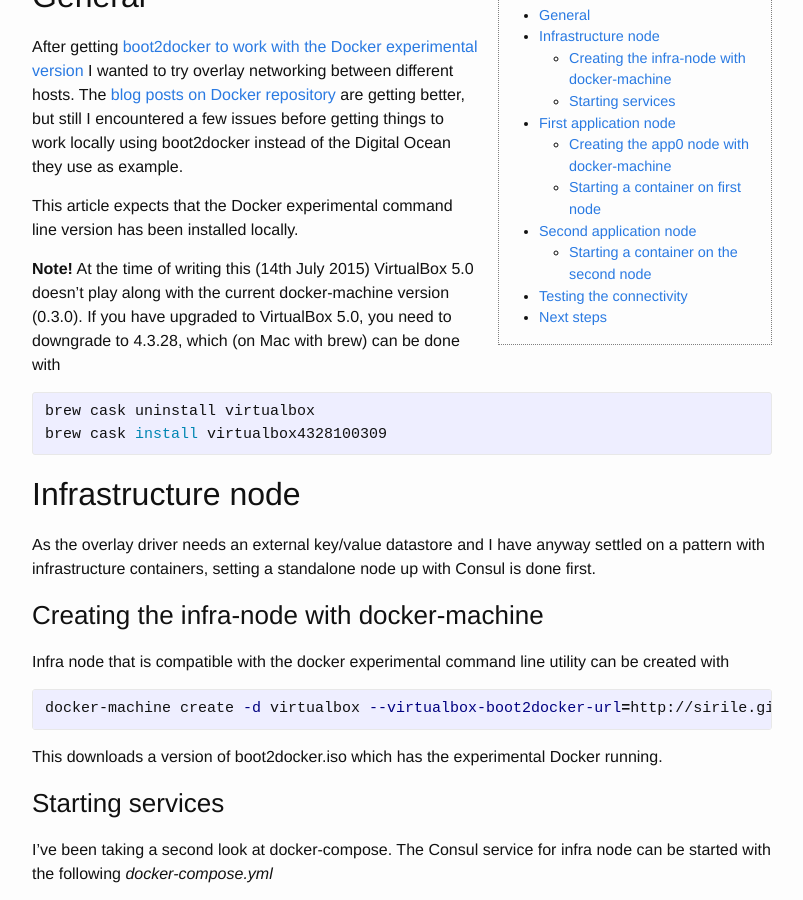
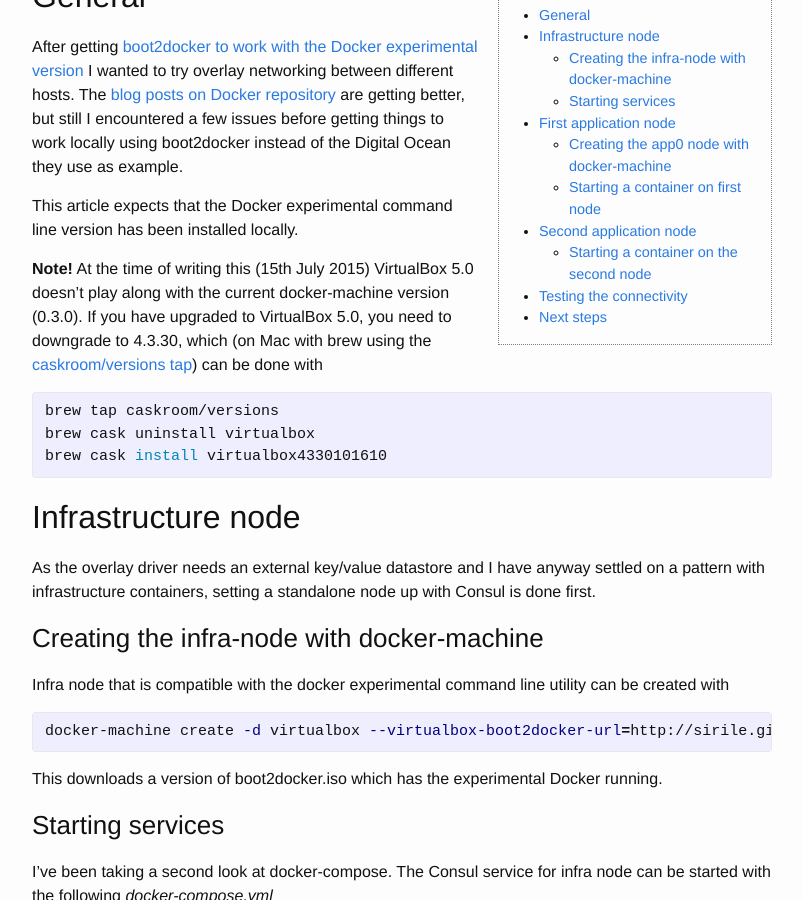
Before and after one commit to SirIle/sirile.github.io, a Jekyll site: the page built from _posts/2015-07-14-docker-multihost-networking-using-overlay-driver-with-docker-machine-and-boot2docker.markdown, in a window 1280 px wide and 900 px high, scrolled down 312 px. Shown: the whole window, without its empty margins (238-1041 px from the left). Built offline with Jekyll 4.4.1, drawn with Linux system fonts in a browser that asks for light colours; nearby versions of some CDN libraries.

Commit message:
Updated information about downgrading VirtualBox.

```diff
--- a/_posts/2015-07-14-docker-multihost-networking-using-overlay-driver-with-docker-machine-and-boot2docker.markdown
+++ b/_posts/2015-07-14-docker-multihost-networking-using-overlay-driver-with-docker-machine-and-boot2docker.markdown
@@ -19,11 +19,12 @@ After getting [boot2docker to work with the Docker experimental version]({% post
 
 This article expects that the Docker experimental command line version has been installed locally.
 
-**Note!** At the time of writing this (14th July 2015) VirtualBox 5.0 doesn't play along with the current docker-machine version (0.3.0). If you have upgraded to VirtualBox 5.0, you need to downgrade to 4.3.28, which (on Mac with brew) can be done with
+**Note!** At the time of writing this (15th July 2015) VirtualBox 5.0 doesn't play along with the current docker-machine version (0.3.0). If you have upgraded to VirtualBox 5.0, you need to downgrade to 4.3.30, which (on Mac with brew using the [caskroom/versions tap](https://github.com/caskroom/homebrew-cask/blob/master/USAGE.md#additional-taps-optional)) can be done with
 
 {% highlight bash %}
+brew tap caskroom/versions
 brew cask uninstall virtualbox
-brew cask install virtualbox4328100309
+brew cask install virtualbox4330101610
 {% endhighlight %}
 
 ## Infrastructure node
--- a/_posts/2015-07-15-docker-swarm-and-experimental-multihost-networking-with-docker-machine-and-boot2docker.markdown
+++ b/_posts/2015-07-15-docker-swarm-and-experimental-multihost-networking-with-docker-machine-and-boot2docker.markdown
@@ -23,12 +23,12 @@ The idea is that first you create a node for running Consul and then a swarm mas
 
 In this article I follow the steps that are described in Docker's blog and note the differences when running the example locally. I won't be detailing the use of Docker Compose here as it is exactly the same as in the original article.
 
-**Note!** At the time of writing this (15th July 2015) VirtualBox 5.0 doesn't play along with the current docker-machine version (0.3.0). If you have upgraded to VirtualBox 5.0, you need to downgrade to 4.3.28, which (on Mac with brew using the [caskroom/versions tap](https://github.com/caskroom/homebrew-cask/blob/master/USAGE.md#additional-taps-optional)) can be done with
+**Note!** At the time of writing this (15th July 2015) VirtualBox 5.0 doesn't play along with the current docker-machine version (0.3.0). If you have upgraded to VirtualBox 5.0, you need to downgrade to 4.3.30, which (on Mac with brew using the [caskroom/versions tap](https://github.com/caskroom/homebrew-cask/blob/master/USAGE.md#additional-taps-optional)) can be done with
 
 {% highlight bash %}
 brew tap caskroom/versions
 brew cask uninstall virtualbox
-brew cask install virtualbox4328100309
+brew cask install virtualbox4330101610
 {% endhighlight %}
 
 ## Set up the swarm with multi-host networking
```
